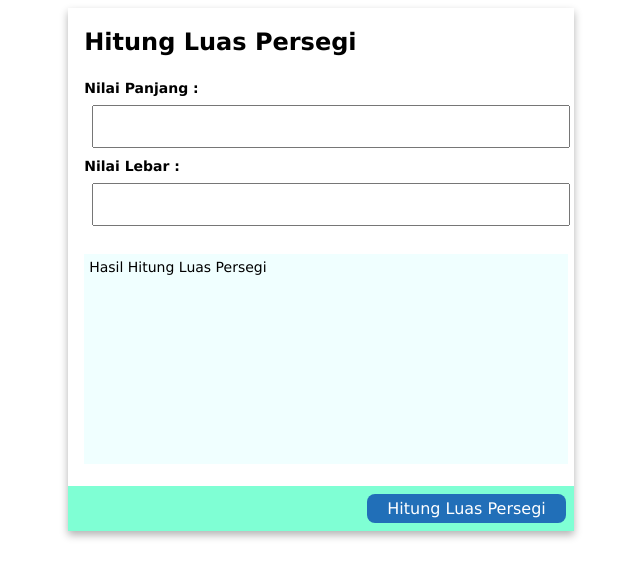
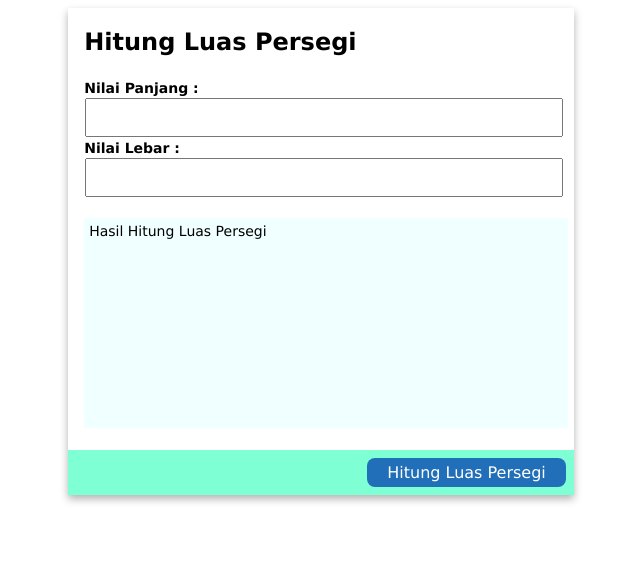
Before and after one commit to naallaa/latihan4, a plain HTML site: page index.html in a window 1280 px wide. Shown: the whole page, without its empty margins (319-959 px from the left). Drawn offline with Linux system fonts and the light colour scheme.

Commit message:
Update index.html

```diff
--- a/index.html
+++ b/index.html
@@ -51,8 +51,8 @@
 
   input[type="text"]{
     width: 100%;
-    padding: 12px 0px;
-    margin: 8px;
+    padding: 10px 0px;
+    margin: 1px;
   }
 
   button{
```
